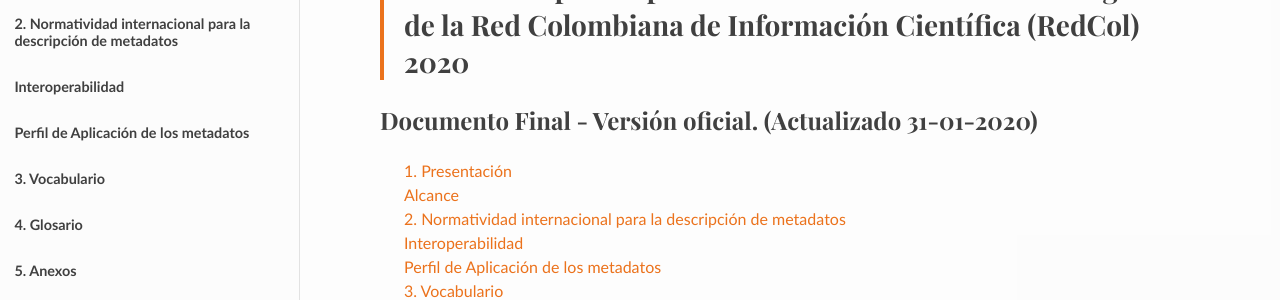
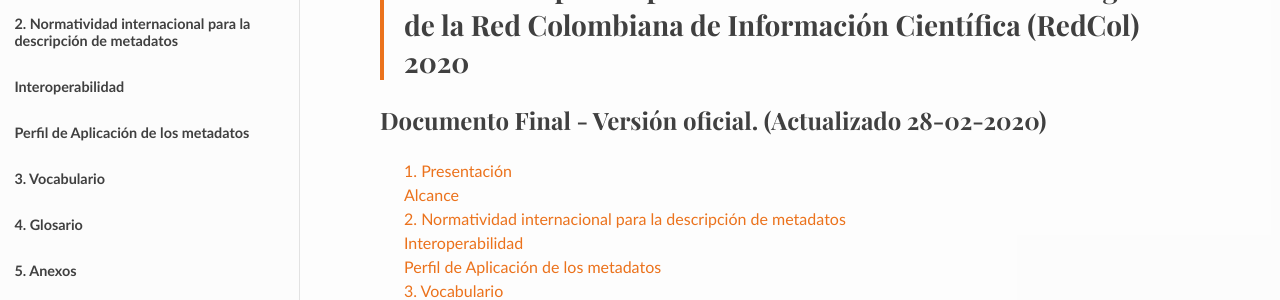
Before and after one commit to rcic/openaire4, a Sphinx documentation site: the page built from docs/index.rst, in a window 1280 px wide and 978 px high. Shown: the part 274-574 px from the top of the window. Built offline with Sphinx 7.4.7 and the Read the Docs theme 2.0.0, drawn with Linux system fonts in a browser that asks for light colours; some web fonts are replaced; a script that is not in the unit is left out.

Commit message:
Update index.rst

```diff
--- a/docs/index.rst
+++ b/docs/index.rst
@@ -8,7 +8,7 @@
 
 ..
 
-Documento Final - Versión oficial. (Actualizado 31-01-2020)
+Documento Final - Versión oficial. (Actualizado 28-02-2020)
 =================================================================
 
 ..
```
